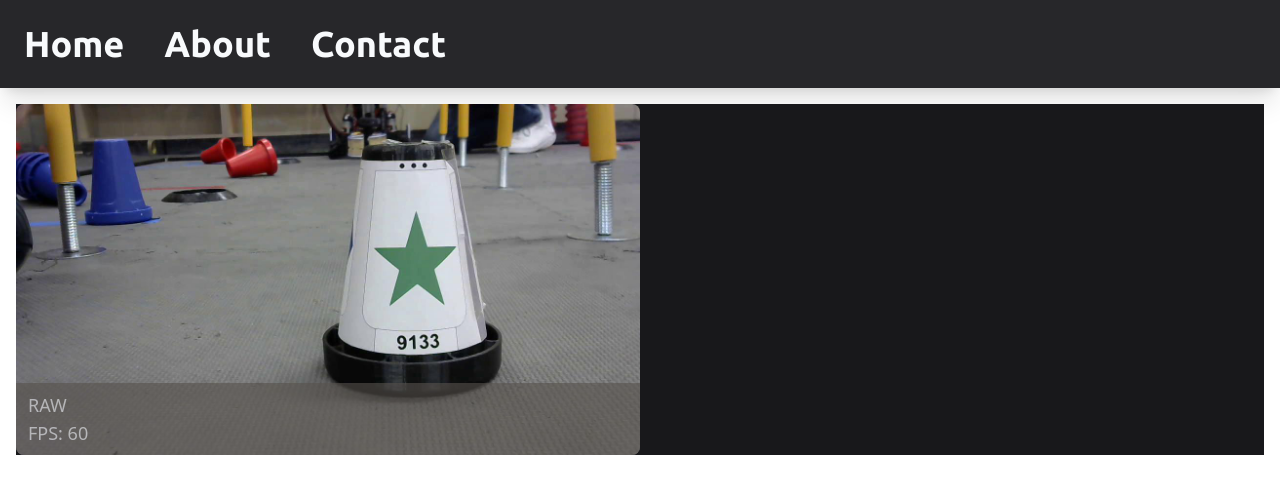
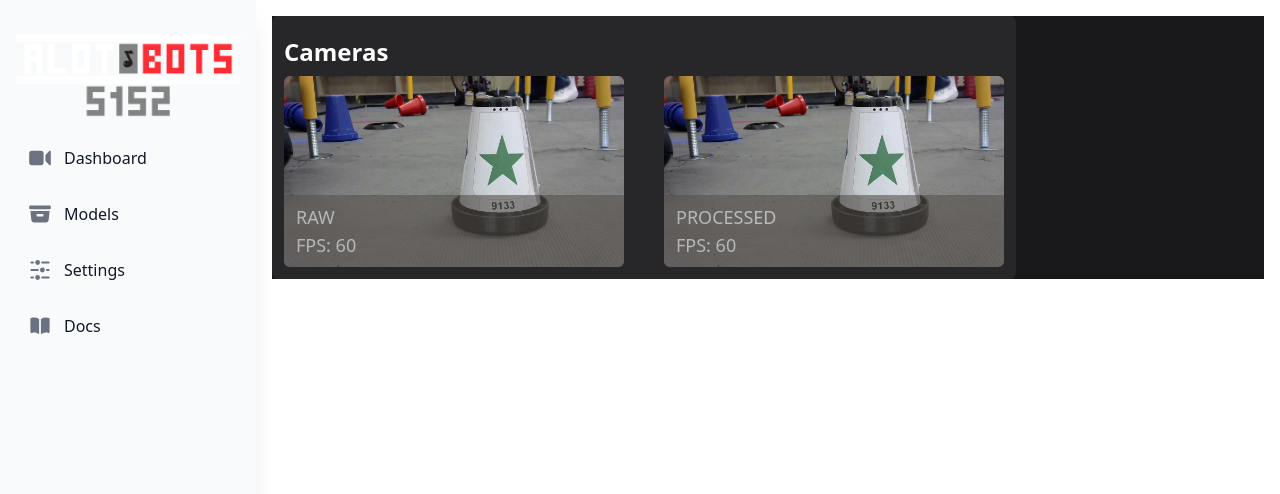
Before and after one commit to SeanErn/TensorVision, a Nuxt app in the folder Frontend/: page / in a window 1280 px wide. Shown: the top 494 px of the page. Built offline with nearby package versions, Linux system fonts and the light colour scheme.

Commit message:
add new stuff!

```diff
--- a/Frontend/components/cameraProcessed.vue
+++ /dev/null
@@ -1,9 +0,0 @@
-<template>
-    <div>
-
-    </div>
-</template>
-
-<script setup>
-
-</script>
--- a/Frontend/components/cameraRaw.vue
+++ b/Frontend/components/cameraStreams/cameraProcessed.vue
@@ -1,8 +1,8 @@
 <template>
-    <div class="rounded-lg overflow-hidden relative w-1/2">
+    <div class="rounded-md overflow-hidden relative w-1/2">
         <img src="~assets/img/ex1.jpg"/>
         <div class="absolute bottom-0 w-full opacity-60 bg-stone-600 px-3 py-2 text-zinc-200 text-lg">
-            <h1>RAW</h1>
+            <h1>PROCESSED</h1>
             <h1 class="align-right">FPS: {{ data.camera.fps }}</h1>
         </div>
     </div>
--- /dev/null
+++ b/Frontend/components/cameraStreams/cameraRaw.vue
@@ -0,0 +1,19 @@
+<template>
+    <div class="rounded-md overflow-hidden relative w-1/2">
+        <img src="~assets/img/ex1.jpg"/>
+        <div class="absolute bottom-0 w-full opacity-60 bg-stone-600 px-3 py-2 text-zinc-200 text-lg">
+            <h1>RAW</h1>
+            <h1 class="align-right">FPS: {{ data.camera.fps }}</h1>
+        </div>
+    </div>
+</template>
+
+<script setup>
+// var {data : fps} = await useFetch('')
+// Example before backend is set up
+var data = {
+    "camera":{
+        "fps":60
+    }
+}
+</script>
--- /dev/null
+++ b/Frontend/components/cameraStreams/cameraWrapper.vue
@@ -0,0 +1,11 @@
+<template>
+    <div class="container place-content-center rounded-md bg-zinc-800 p-3 w-3/4">
+            <div class="py-2">
+                <span class="text-white font-bold text-2xl">Cameras</span>
+            </div>
+            <div class="flex space-x-10">
+                <CameraRaw />
+                <CameraProcessed />
+            </div>
+</div>
+</template>
--- a/Frontend/components/cameraWrapper.vue
+++ /dev/null
@@ -1,6 +0,0 @@
-<template>
-    <div class="container mx-auto place-content-center">
-        <CameraRaw />
-        <CameraProcessed />
-</div>
-</template>
--- /dev/null
+++ b/Frontend/components/selectorOptions/selectorCamera.vue
@@ -0,0 +1,19 @@
+<template>
+    <div class="rounded-md overflow-hidden relative w-1/2">
+        <img src="~assets/img/ex1.jpg"/>
+        <div class="absolute bottom-0 w-full opacity-60 bg-stone-600 px-3 py-2 text-zinc-200 text-lg">
+            <h1>RAW</h1>
+            <h1 class="align-right">FPS: {{ data.camera.fps }}</h1>
+        </div>
+    </div>
+</template>
+
+<script setup>
+// var {data : fps} = await useFetch('')
+// Example before backend is set up
+var data = {
+    "camera":{
+        "fps":60
+    }
+}
+</script>
--- /dev/null
+++ b/Frontend/components/selectorOptions/selectorPipeline.vue
@@ -0,0 +1,19 @@
+<template>
+    <div class="rounded-md overflow-hidden relative w-1/2">
+        <img src="~assets/img/ex1.jpg"/>
+        <div class="absolute bottom-0 w-full opacity-60 bg-stone-600 px-3 py-2 text-zinc-200 text-lg">
+            <h1>PROCESSED</h1>
+            <h1 class="align-right">FPS: {{ data.camera.fps }}</h1>
+        </div>
+    </div>
+</template>
+
+<script setup>
+// var {data : fps} = await useFetch('')
+// Example before backend is set up
+var data = {
+    "camera":{
+        "fps":60
+    }
+}
+</script>
--- /dev/null
+++ b/Frontend/components/selectorOptions/selectorWrapper.vue
@@ -0,0 +1,11 @@
+<template>
+    <div class="container place-content-center rounded-md bg-zinc-800 p-3 w-3/4">
+            <div class="py-2">
+                <span class="text-white font-bold text-2xl">Cameras</span>
+            </div>
+            <div class="flex space-x-10">
+                <CameraRaw />
+                <CameraProcessed />
+            </div>
+</div>
+</template>
--- a/Frontend/layouts/default.vue
+++ b/Frontend/layouts/default.vue
@@ -1,12 +1,48 @@
 <template>
-    <div id="nav" class="bg-zinc-800 shadow-xl shadow-zinc-850">
-      <div class="mx-auto px-6 py-6 flex gap-10 text-slate-50 text-4xl font-ubuntu font-bold">
-        <NuxtLink to="/" class="hover:text-zinc-200">Home</NuxtLink>
-        <NuxtLink to="/about" class="hover:text-zinc-200">About</NuxtLink>
-        <NuxtLink to="/contact" class="hover:text-zinc-200">Contact</NuxtLink>
-      </div>
-    </div>
-<div class="container p-4 text">
-    <slot />
+
+<button data-drawer-target="default-sidebar" data-drawer-toggle="default-sidebar" aria-controls="default-sidebar" type="button" class="inline-flex items-center p-2 mt-2 ml-3 text-sm text-gray-500 rounded-lg sm:hidden hover:bg-gray-100 focus:outline-none focus:ring-2 focus:ring-gray-200 dark:text-gray-400 dark:hover:bg-gray-700 dark:focus:ring-gray-600">
+   <span class="sr-only">Open sidebar</span>
+   <svg class="w-6 h-6" aria-hidden="true" fill="currentColor" viewBox="0 0 20 20" xmlns="http://www.w3.org/2000/svg">
+      <path clip-rule="evenodd" fill-rule="evenodd" d="M2 4.75A.75.75 0 012.75 4h14.5a.75.75 0 010 1.5H2.75A.75.75 0 012 4.75zm0 10.5a.75.75 0 01.75-.75h7.5a.75.75 0 010 1.5h-7.5a.75.75 0 01-.75-.75zM2 10a.75.75 0 01.75-.75h14.5a.75.75 0 010 1.5H2.75A.75.75 0 012 10z"></path>
+   </svg>
+</button>
+
+<aside id="default-sidebar" class="fixed top-0 left-0 z-40 w-64 h-screen transition-transform -translate-x-full sm:translate-x-0" aria-label="Sidebar">
+   <div class="h-full px-3 py-4 overflow-y-auto bg-gray-50 dark:bg-zinc-800 shadow-xl">
+    <img class="py-4" src="~assets/img/alotobots.png"/>
+      <ul class="space-y-2 font-medium">
+         <li>
+            <a href="#" class="flex items-center px-4 py-3 text-gray-900 rounded-lg dark:text-white hover:bg-gray-100 dark:hover:bg-zinc-700 ">
+               <svg aria-hidden="true" class="w-6 h-6 text-gray-500 transition duration-75 dark:text-gray-400 group-hover:text-gray-900 dark:group-hover:text-white " fill="currentColor" viewBox="0 0 20 20" xmlns="http://www.w3.org/2000/svg"><path d="M3.25 4A2.25 2.25 0 001 6.25v7.5A2.25 2.25 0 003.25 16h7.5A2.25 2.25 0 0013 13.75v-7.5A2.25 2.25 0 0010.75 4h-7.5zM19 4.75a.75.75 0 00-1.28-.53l-3 3a.75.75 0 00-.22.53v4.5c0 .199.079.39.22.53l3 3a.75.75 0 001.28-.53V4.75z"></path></svg>
+               <span class="ml-3">Dashboard</span>
+            </a>
+         </li>
+         <li>
+            <a href="#" class="flex items-center px-4 py-3 text-gray-900 rounded-lg dark:text-white hover:bg-gray-100 dark:hover:bg-zinc-700">
+               <svg aria-hidden="true" class="flex-shrink-0 w-6 h-6 text-gray-500 transition duration-75 dark:text-gray-400 group-hover:text-gray-900 dark:group-hover:text-white" fill="currentColor" viewBox="0 0 20 20" xmlns="http://www.w3.org/2000/svg"><path d="M2 3a1 1 0 00-1 1v1a1 1 0 001 1h16a1 1 0 001-1V4a1 1 0 00-1-1H2z"></path><path clip-rule="evenodd" d="M2 7.5h16l-.811 7.71a2 2 0 01-1.99 1.79H4.802a2 2 0 01-1.99-1.79L2 7.5zM7 11a1 1 0 011-1h4a1 1 0 110 2H8a1 1 0 01-1-1z" fill-rule="evenodd"></path></svg>
+               <span class="flex-1 ml-3 whitespace-nowrap">Models</span>
+               <!-- NOTIFICATION ICON <span class="inline-flex items-center justify-center px-2 ml-3 text-sm font-medium text-gray-800 bg-gray-200 rounded-full dark:bg-gray-700 dark:text-gray-300">Pro</span> -->
+            </a>
+         </li>
+         <li>
+            <a href="#" class="flex items-center px-4 py-3 text-gray-900 rounded-lg dark:text-white hover:bg-gray-100 dark:hover:bg-zinc-700">
+               <svg aria-hidden="true" class="flex-shrink-0 w-6 h-6 text-gray-500 transition duration-75 dark:text-gray-400 group-hover:text-gray-900 dark:group-hover:text-white" fill="currentColor" viewBox="0 0 20 20" xmlns="http://www.w3.org/2000/svg"><path d="M10 3.75a2 2 0 10-4 0 2 2 0 004 0zM17.25 4.5a.75.75 0 000-1.5h-5.5a.75.75 0 000 1.5h5.5zM5 3.75a.75.75 0 01-.75.75h-1.5a.75.75 0 010-1.5h1.5a.75.75 0 01.75.75zM4.25 17a.75.75 0 000-1.5h-1.5a.75.75 0 000 1.5h1.5zM17.25 17a.75.75 0 000-1.5h-5.5a.75.75 0 000 1.5h5.5zM9 10a.75.75 0 01-.75.75h-5.5a.75.75 0 010-1.5h5.5A.75.75 0 019 10zM17.25 10.75a.75.75 0 000-1.5h-1.5a.75.75 0 000 1.5h1.5zM14 10a2 2 0 10-4 0 2 2 0 004 0zM10 16.25a2 2 0 10-4 0 2 2 0 004 0z"></path></svg>
+               <span class="flex-1 ml-3 whitespace-nowrap">Settings</span>
+               <!--<span class="inline-flex items-center justify-center w-3 h-3 p-3 ml-3 text-sm font-medium text-blue-800 bg-blue-100 rounded-full dark:bg-blue-900 dark:text-blue-300">3</span>-->
+            </a>
+         </li>
+         <li>
+            <a href="#" class="flex items-center px-4 py-3 text-gray-900 rounded-lg dark:text-white hover:bg-gray-100 dark:hover:bg-zinc-700">
+               <svg aria-hidden="true" class="flex-shrink-0 w-6 h-6 text-gray-500 transition duration-75 dark:text-gray-400 group-hover:text-gray-900 dark:group-hover:text-white" fill="currentColor" viewBox="0 0 20 20" xmlns="http://www.w3.org/2000/svg"><path d="M10.75 16.82A7.462 7.462 0 0115 15.5c.71 0 1.396.098 2.046.282A.75.75 0 0018 15.06v-11a.75.75 0 00-.546-.721A9.006 9.006 0 0015 3a8.963 8.963 0 00-4.25 1.065V16.82zM9.25 4.065A8.963 8.963 0 005 3c-.85 0-1.673.118-2.454.339A.75.75 0 002 4.06v11a.75.75 0 00.954.721A7.506 7.506 0 015 15.5c1.579 0 3.042.487 4.25 1.32V4.065z"></path></svg>
+               <span class="flex-1 ml-3 whitespace-nowrap">Docs</span>
+            </a>
+         </li>
+      </ul>
+   </div>
+</aside>
+
+<div class="p-4 sm:ml-64">
+<slot/>
 </div>
+
 </template>
--- a/Frontend/package.json
+++ b/Frontend/package.json
@@ -15,6 +15,7 @@
     "sass-loader": "10"
   },
   "dependencies": {
-    "@nuxtjs/tailwindcss": "^6.6.6"
+    "@nuxtjs/tailwindcss": "^6.6.6",
+    "heroicons": "^2.0.17"
   }
 }
```
Also changed, not shown: Frontend/assets/img/alotobots.png (added), 1 other file (tests, documents, lock files or other folders).
